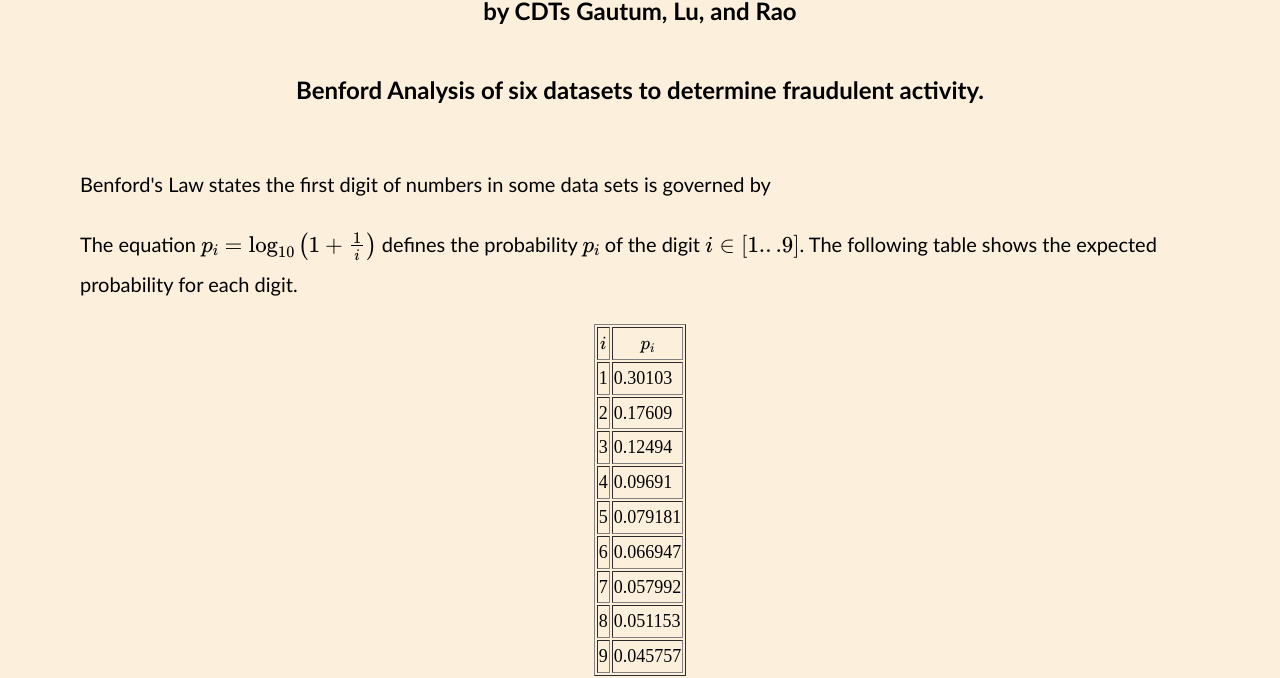
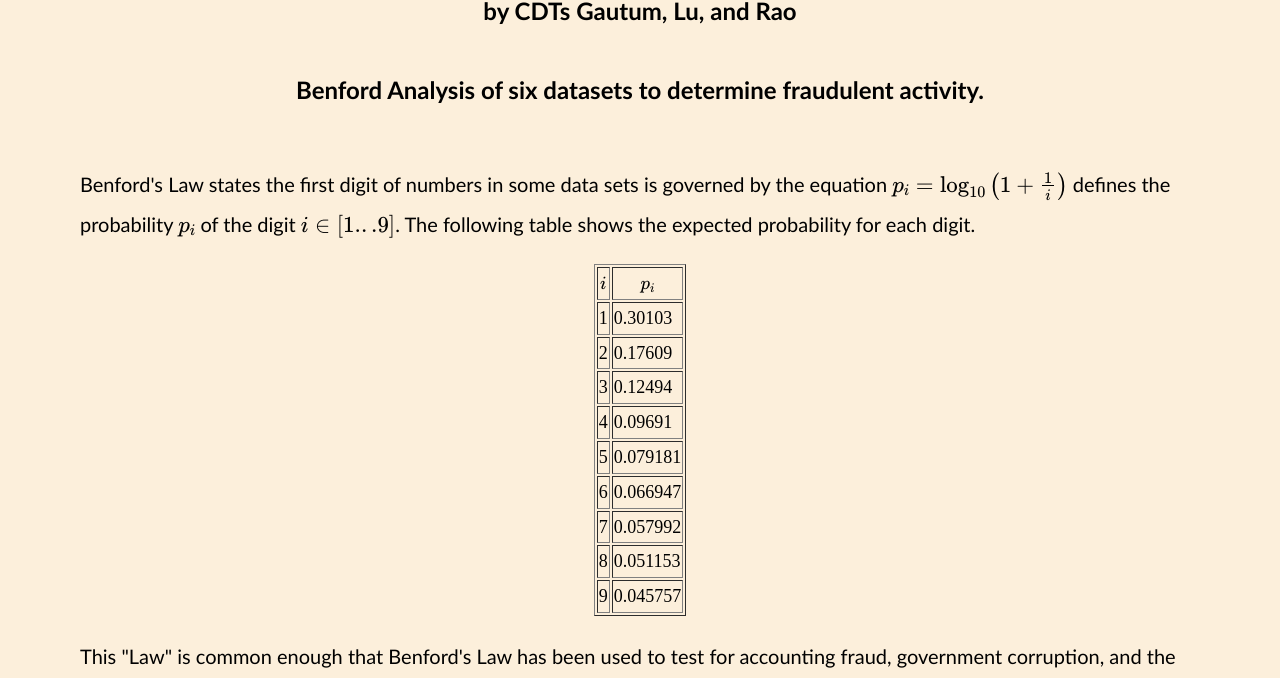
Before and after one commit to Calvin1810/benford.github.io, a plain HTML site: page index.html in a window 1280 px wide. Shown: the part 140-818 px from the top of the page. Drawn offline with nearby package versions, Linux system fonts and the light colour scheme; no server answers.

Commit message:
Deploying to gh-pages from @ Calvin1810/benford.github.io@430faf21803c279e47942b37ee16a6e761309dc7 🚀

```diff
--- a/index.html
+++ b/index.html
@@ -76,10 +76,7 @@
                 <br>
                 <center><h3>Benford Analysis of six datasets to determine fraudulent activity.<h3></center>
                 <br>
-                <p>Benford's Law states the first digit of numbers in some data sets is governed by</p>
-
-                <p>
-                    The equation \(p_i = \log_{10}\left (1 + \frac{1}{i}\right)\) defines the probability \(p_i\) of the digit \(i \in [1...9]\). The following table shows the expected probability for each digit.
+                <p>Benford's Law states the first digit of numbers in some data sets is governed by the equation \(p_i = \log_{10}\left (1 + \frac{1}{i}\right)\) defines the probability \(p_i\) of the digit \(i \in [1...9]\). The following table shows the expected probability for each digit.
                 </p>
                 <center><table border="1">
                     <tr>
```
